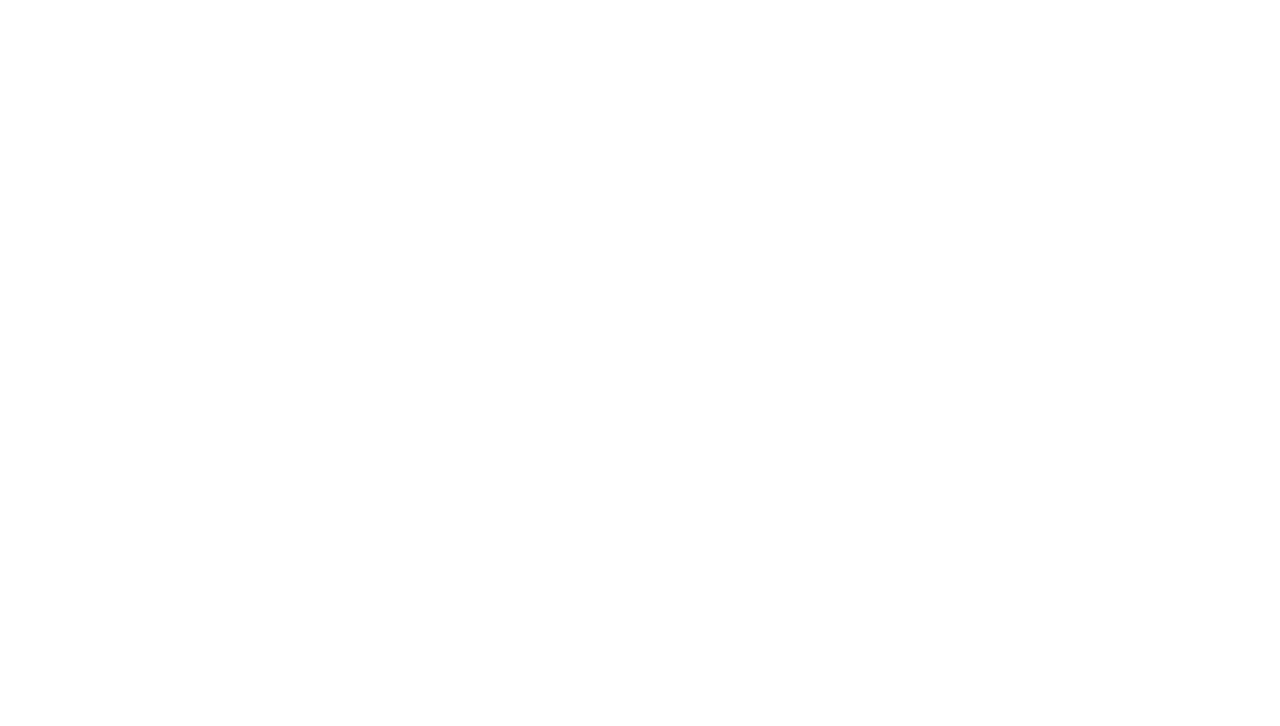
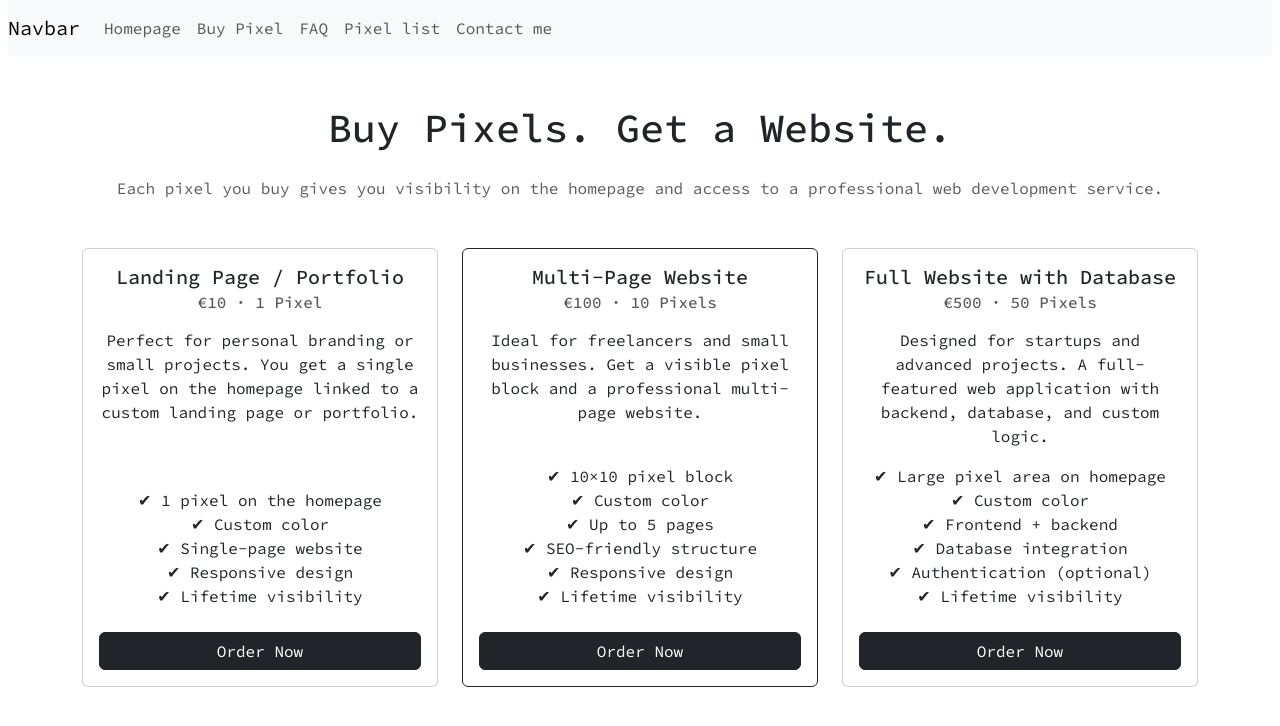
Before and after one commit to Johnnyfromtheblock4/million-euro-website, a React (Vite) app: page /buy in a window 1280 px wide. Before the commit this address had no page. Shown: the top 726 px of the page. Built offline with nearby package versions, Linux system fonts and the light colour scheme.

Commit message:
[UPD] BuyPixel.jsx

```diff
--- a/components/Header.jsx
+++ b/components/Header.jsx
@@ -1,4 +1,4 @@
-import React from "react";
+import { Link } from "react-router-dom";
 
 const Header = () => {
   return (
@@ -22,14 +22,14 @@ const Header = () => {
         <div className="collapse navbar-collapse" id="navbarNavDropdown">
           <ul className="navbar-nav">
             <li className="nav-item active">
-              <a className="nav-link" href="#">
-                Home
-              </a>
+              <Link className="nav-link" to="/">
+                Homepage
+              </Link>
             </li>
             <li className="nav-item">
-              <a className="nav-link" href="#">
+              <Link className="nav-link" to="/buy">
                 Buy Pixel
-              </a>
+              </Link>
             </li>
             <li className="nav-item">
               <a className="nav-link" href="#">
--- /dev/null
+++ b/pages/BuyPixel.jsx
@@ -0,0 +1,99 @@
+import React from "react";
+
+const BuyPixel = () => {
+  return (
+    <div className="container my-5">
+      <h1 className="text-center mb-4">Buy Pixels. Get a Website.</h1>
+      <p className="text-center text-muted mb-5">
+        Each pixel you buy gives you visibility on the homepage and access to a
+        professional web development service.
+      </p>
+
+      <div className="row g-4">
+        {/* LANDING PAGE / PORTFOLIO */}
+        <div className="col-12 col-md-4">
+          <div className="card h-100 text-center">
+            <div className="card-body d-flex flex-column">
+              <h5 className="card-title">Landing Page / Portfolio</h5>
+              <h6 className="card-subtitle mb-3 text-muted">€10 · 1 Pixel</h6>
+
+              <p className="card-text flex-grow-1">
+                Perfect for personal branding or small projects. You get a
+                single pixel on the homepage linked to a custom landing page or
+                portfolio.
+              </p>
+
+              <ul className="list-unstyled mb-4">
+                <li>✔ 1 pixel on the homepage</li>
+                <li>✔ Custom color</li>
+                <li>✔ Single-page website</li>
+                <li>✔ Responsive design</li>
+                <li>✔ Lifetime visibility</li>
+              </ul>
+
+              <button className="btn btn-dark mt-auto">Order Now</button>
+            </div>
+          </div>
+        </div>
+
+        {/* MULTI PAGE WEBSITE */}
+        <div className="col-12 col-md-4">
+          <div className="card h-100 text-center border-dark">
+            <div className="card-body d-flex flex-column">
+              <h5 className="card-title">Multi-Page Website</h5>
+              <h6 className="card-subtitle mb-3 text-muted">
+                €100 · 10 Pixels
+              </h6>
+
+              <p className="card-text flex-grow-1">
+                Ideal for freelancers and small businesses. Get a visible pixel
+                block and a professional multi-page website.
+              </p>
+
+              <ul className="list-unstyled mb-4">
+                <li>✔ 10×10 pixel block</li>
+                <li>✔ Custom color</li>
+                <li>✔ Up to 5 pages</li>
+                <li>✔ SEO-friendly structure</li>
+                <li>✔ Responsive design</li>
+                <li>✔ Lifetime visibility</li>
+              </ul>
+
+              <button className="btn btn-dark mt-auto">Order Now</button>
+            </div>
+          </div>
+        </div>
+
+        {/* FULL WEBSITE WITH DATABASE */}
+        <div className="col-12 col-md-4">
+          <div className="card h-100 text-center">
+            <div className="card-body d-flex flex-column">
+              <h5 className="card-title">Full Website with Database</h5>
+              <h6 className="card-subtitle mb-3 text-muted">
+                €500 · 50 Pixels
+              </h6>
+
+              <p className="card-text flex-grow-1">
+                Designed for startups and advanced projects. A full-featured web
+                application with backend, database, and custom logic.
+              </p>
+
+              <ul className="list-unstyled mb-4">
+                <li>✔ Large pixel area on homepage</li>
+                <li>✔ Custom color</li>
+                <li>✔ Frontend + backend</li>
+                <li>✔ Database integration</li>
+                <li>✔ Authentication (optional)</li>
+                <li>✔ Lifetime visibility</li>
+              </ul>
+
+              <button className="btn btn-dark mt-auto">Order Now</button>
+            </div>
+          </div>
+        </div>
+      </div>
+    </div>
+  );
+};
+
+export default BuyPixel;
--- a/src/App.jsx
+++ b/src/App.jsx
@@ -1,18 +1,18 @@
 import { BrowserRouter, Routes, Route } from "react-router-dom";
 import DefaultLayout from "../layouts/DefaultLayout";
 import Homepage from "../pages/Homepage";
+import BuyPixel from "../pages/BuyPixel";
 
 function App() {
   return (
-    <>
     <BrowserRouter>
       <Routes>
         <Route path="/" element={<DefaultLayout />}>
           <Route index element={<Homepage />} />
+          <Route path="buy" element={<BuyPixel />} />
         </Route>
       </Routes>
     </BrowserRouter>
-    </>
   );
 }
 
```
Lines whose indentation alone changed are shown as unchanged.
